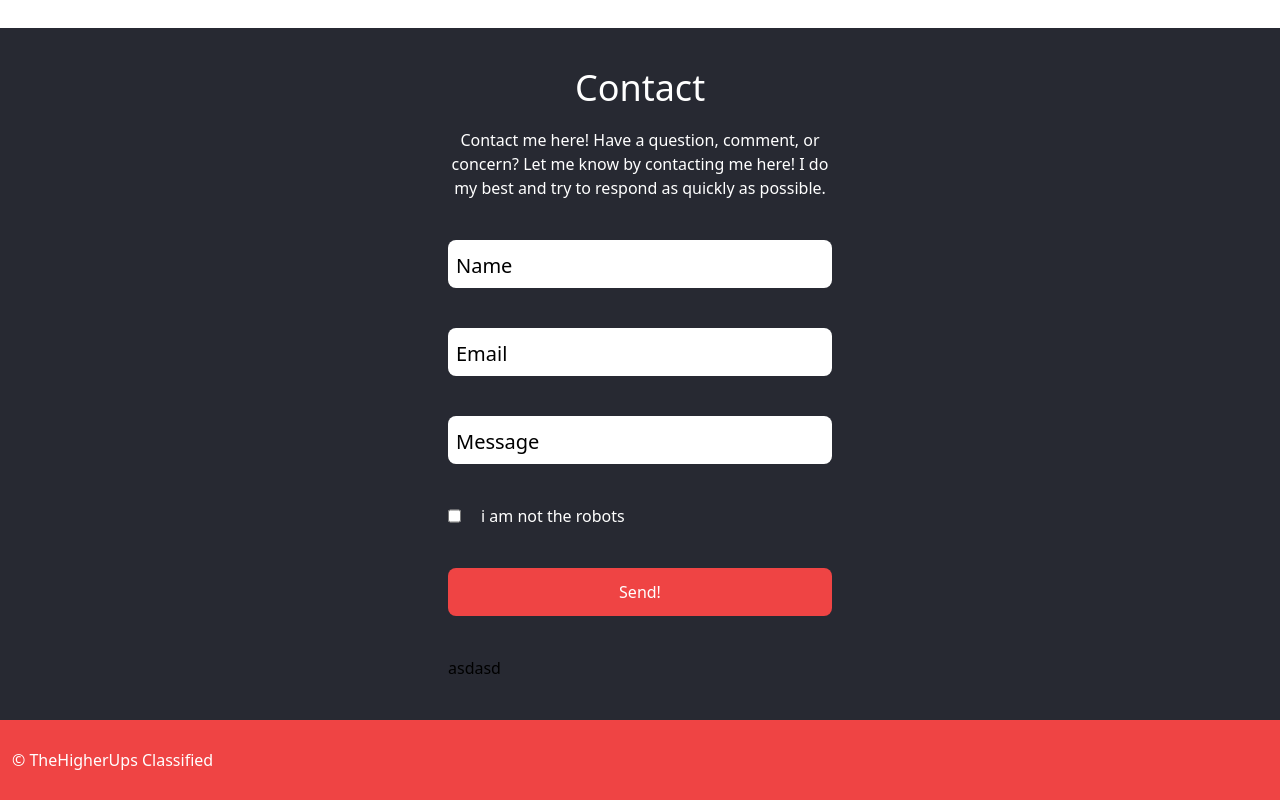
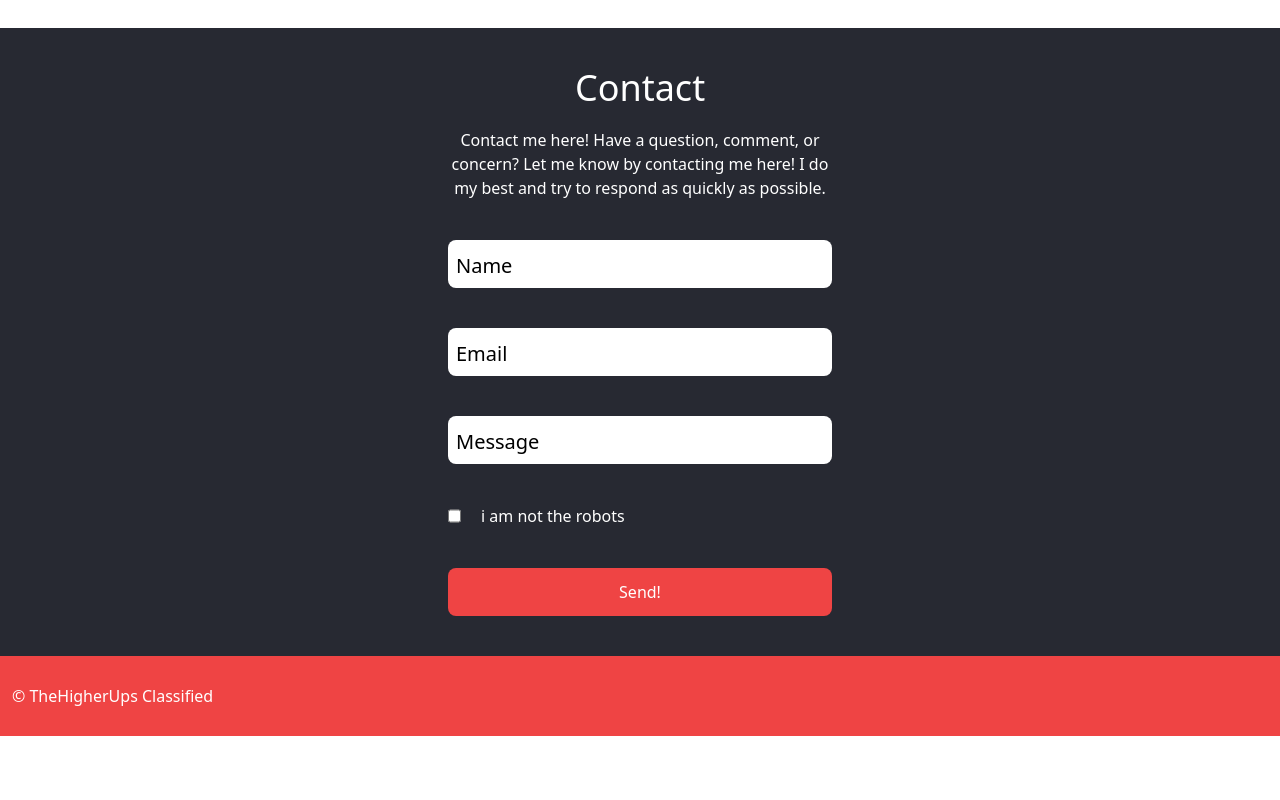
Before and after one commit to TheHigherUps/resume, a React (Vite) app: page / in a window 1280 px wide. Shown: the part 5089-5889 px from the top of the page. After the commit the page ends 5825 px from the top, so only its background shows below. Built offline with nearby package versions, Linux system fonts and the light colour scheme; some icons are missing.

Commit message:
removed text from contact form

```diff
--- a/src/components/ContactForm.tsx
+++ b/src/components/ContactForm.tsx
@@ -70,7 +70,7 @@ export default function ContactForm(props: ContactFormProps) {
                 >
                     Send!
                 </button>
-                <label htmlFor="tolve">asdasd</label>
+                {/* <label htmlFor="tolve">asdasd</label> */}
             </form>
         </>
     )
```
